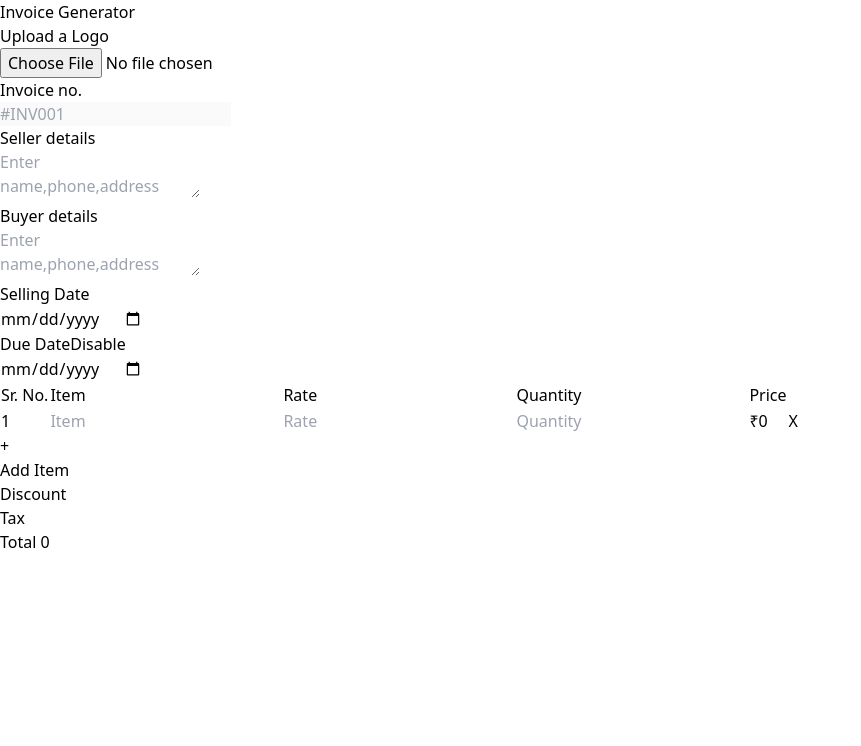
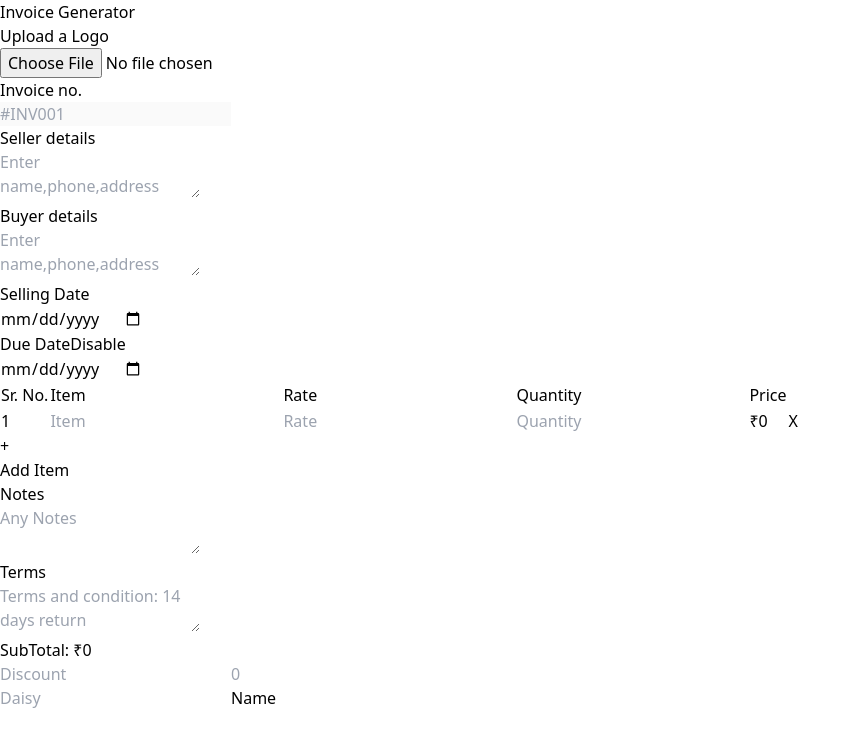
Before and after one commit to Sahilj11/Bill-generator, a React (Vite) app: page / in a window 1280 px wide. Shown: the top 746 px of the page, without its empty margins (0-861 px from the left). Built offline with nearby package versions, Linux system fonts and the light colour scheme.

Commit message:
adding subtotal discount and tax field

```diff
--- a/src/components/GrandTotal.jsx
+++ b/src/components/GrandTotal.jsx
@@ -5,19 +5,63 @@ export function GrandTotal({ total }) {
     useEffect(() => {
         if (total.items.length == 0) {
         } else {
-           const to = total.items.reduce((acc, curr) => acc + curr.price, 0);
+            const to = total.items.reduce((acc, curr) => acc + curr.price, 0);
             if (!isNaN(to)) {
-                setTotal(to);
+                setTotal(to.toLocaleString("en-IN"));
             }
         }
-    }, [gtotal,total]);
+    }, [gtotal, total]);
     return (
         <>
-            <div className="w-full grid justify-end">
-                <div>Discount</div>
-                <div>Tax</div>
+            <div className="flex justify-around">
                 <div>
-                    Total <span>{gtotal}</span>
+                    <div>
+                        <label className="form-control">
+                            <div className="label">
+                                <span className="label-text">Notes</span>
+                            </div>
+                            <textarea
+                                className="textarea textarea-bordered h-24"
+                                placeholder="Any Notes"
+                            ></textarea>
+                        </label>
+                    </div>
+                    <div>
+                        <label className="form-control">
+                            <div className="label">
+                                <span className="label-text">Terms</span>
+                            </div>
+                            <textarea
+                                className="textarea textarea-bordered h-24"
+                                placeholder="Terms and condition: 14 days return"
+                            ></textarea>
+                        </label>
+                    </div>
+                </div>
+                <div>
+                    <div>
+                        SubTotal: <span>{`\u20B9${gtotal}`}</span>
+                    </div>
+                    <div className="flex">
+                        <input
+                            type="text"
+                            placeholder="Discount"
+                            className="input w-full max-w-xs"
+                        />
+                        <input
+                            type="number"
+                            placeholder="0"
+                            className="input input-bordered w-full max-w-xs"
+                        />
+                    </div>
+                    <div>
+                        <input
+                            type="text"
+                            className="input input-bordered"
+                            placeholder="Daisy"
+                        />
+                        <label className="flex items-center">Name</label>
+                    </div>
                 </div>
             </div>
         </>
```
